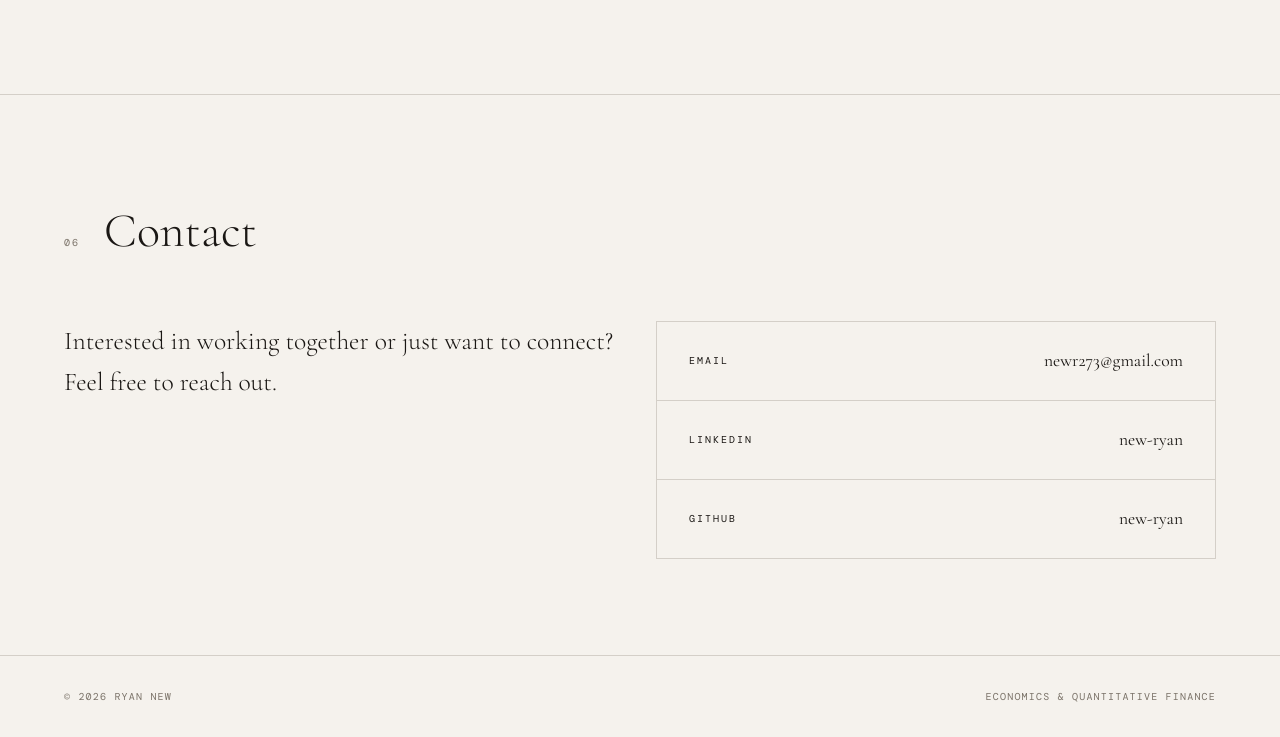
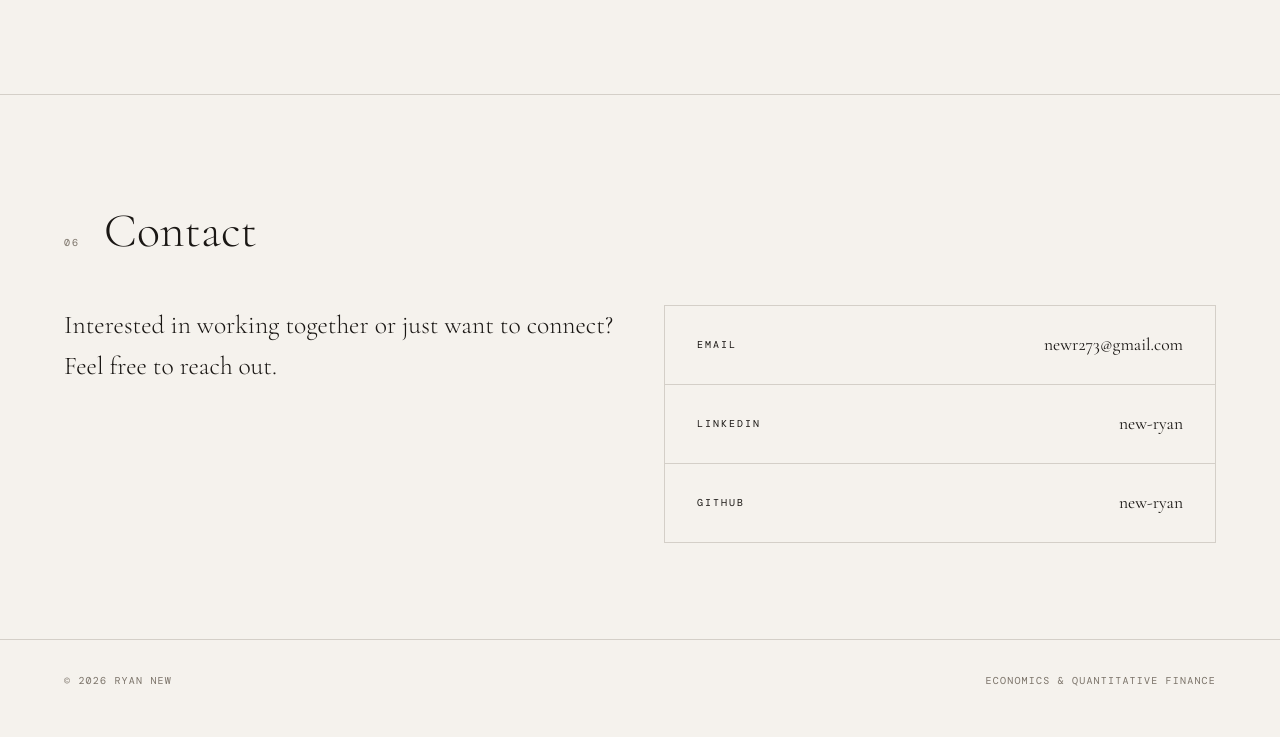
Before and after one commit to new-ryan/new-ryan.github.io, a plain HTML site: page index.html in a window 1280 px wide. Shown: the part 4702-5439 px from the top of the page. Drawn offline with nearby package versions, Linux system fonts and the light colour scheme; a web font is replaced by a local one.

Commit message:
Fix contact layout alignment

```diff
--- a/index.html
+++ b/index.html
@@ -489,14 +489,15 @@
     }
 
     /* ── CONTACT ── */
-    #contact {
+    #contact { }
+    #contact .section-header { margin-bottom: 2rem; }
+
+    .contact-body {
       display: grid;
       grid-template-columns: 1fr 1fr;
-      gap: 2rem;
+      gap: 3rem;
       align-items: start;
     }
-
-    #contact .section-header { grid-column: 1 / -1; margin-bottom: 1rem; }
 
     .contact-text {
       font-family: 'Cormorant Garamond', serif;
@@ -875,6 +876,7 @@
       <span class="section-num">06</span>
       <h2 class="section-title">Contact</h2>
     </div>
+    <div class="contact-body">
       <div class="contact-text">
         Interested in working together or just want to connect? Feel free to reach out.
       </div>
@@ -892,6 +894,7 @@
           <span class="contact-link-value">new-ryan</span>
         </a>
       </div>
+    </div>
   </section>
 
   <!-- FOOTER -->
```
Lines whose indentation alone changed are shown as unchanged.
